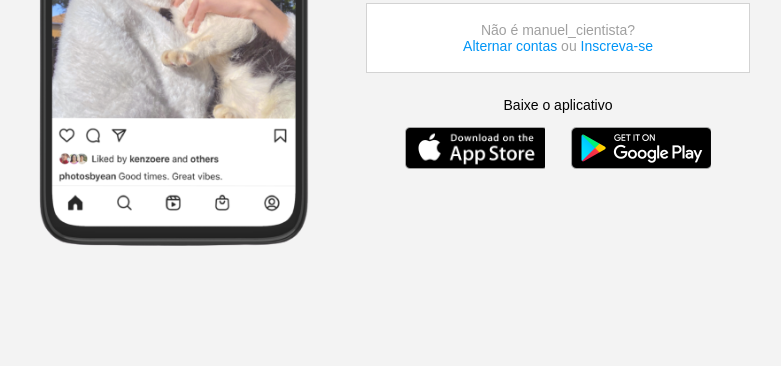
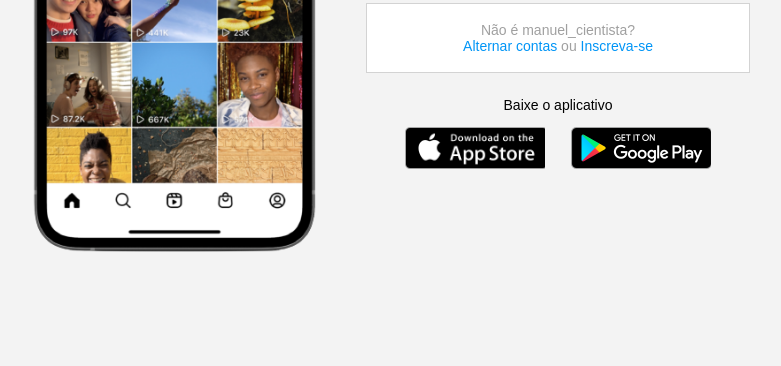
Before and after one commit to majorsoftwares/pagina-inicial-do-instagram, a plain HTML site: page index.html in a window 1280 px wide. Shown: the part 434-800 px from the top of the page, without its empty margins (274-1055 px from the left). Drawn offline with Linux system fonts and the light colour scheme.

Commit message:
envio completo

```diff
--- a/index.html
+++ b/index.html
@@ -9,7 +9,7 @@
 <body>
     <div class="container">
         <div class="instagram-phone">
-            <img src="cel1.png" alt="celular">
+            <img src="cel2.png" alt="celular">
         </div>
         <div class="instagram-continue">
             <div class="group">
```
